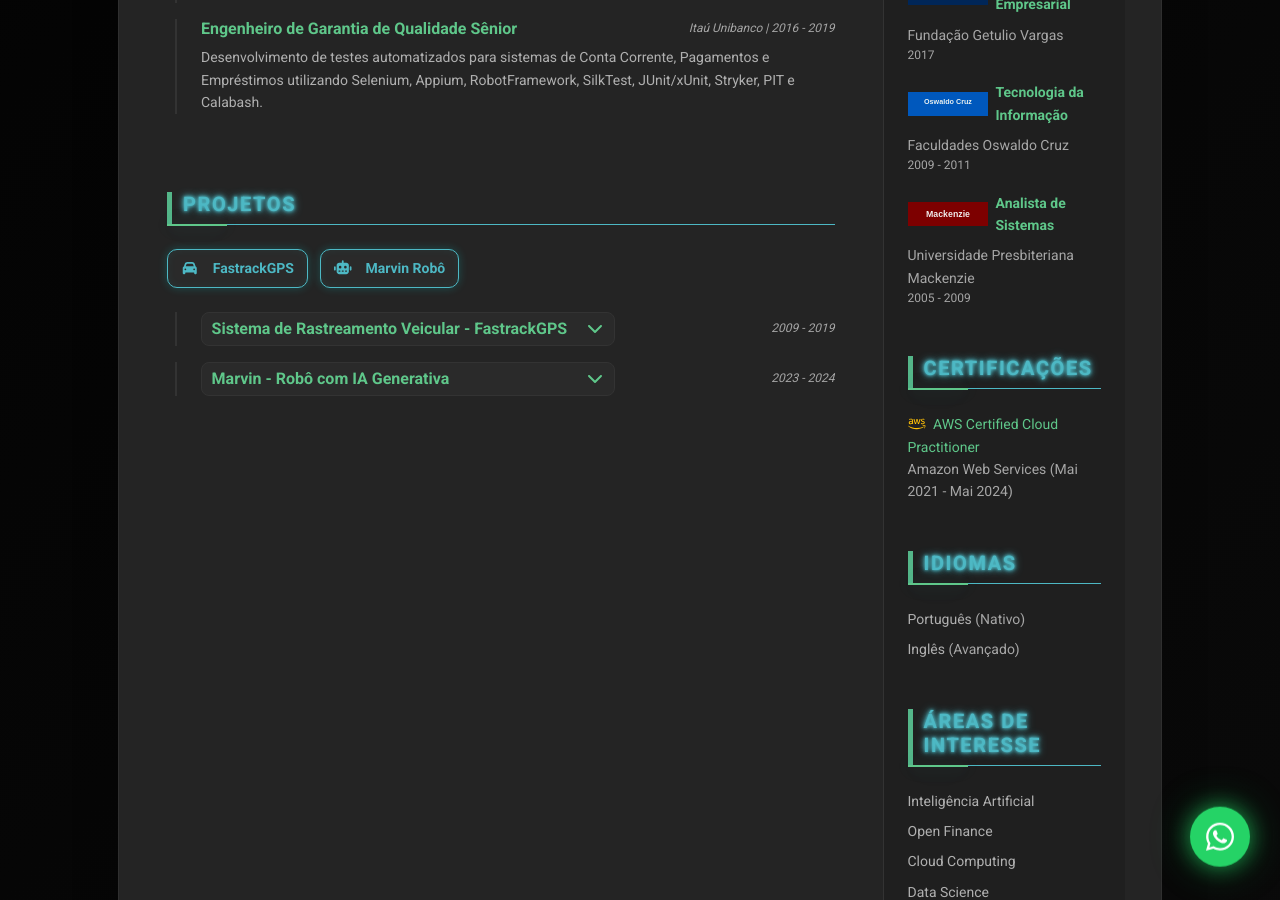
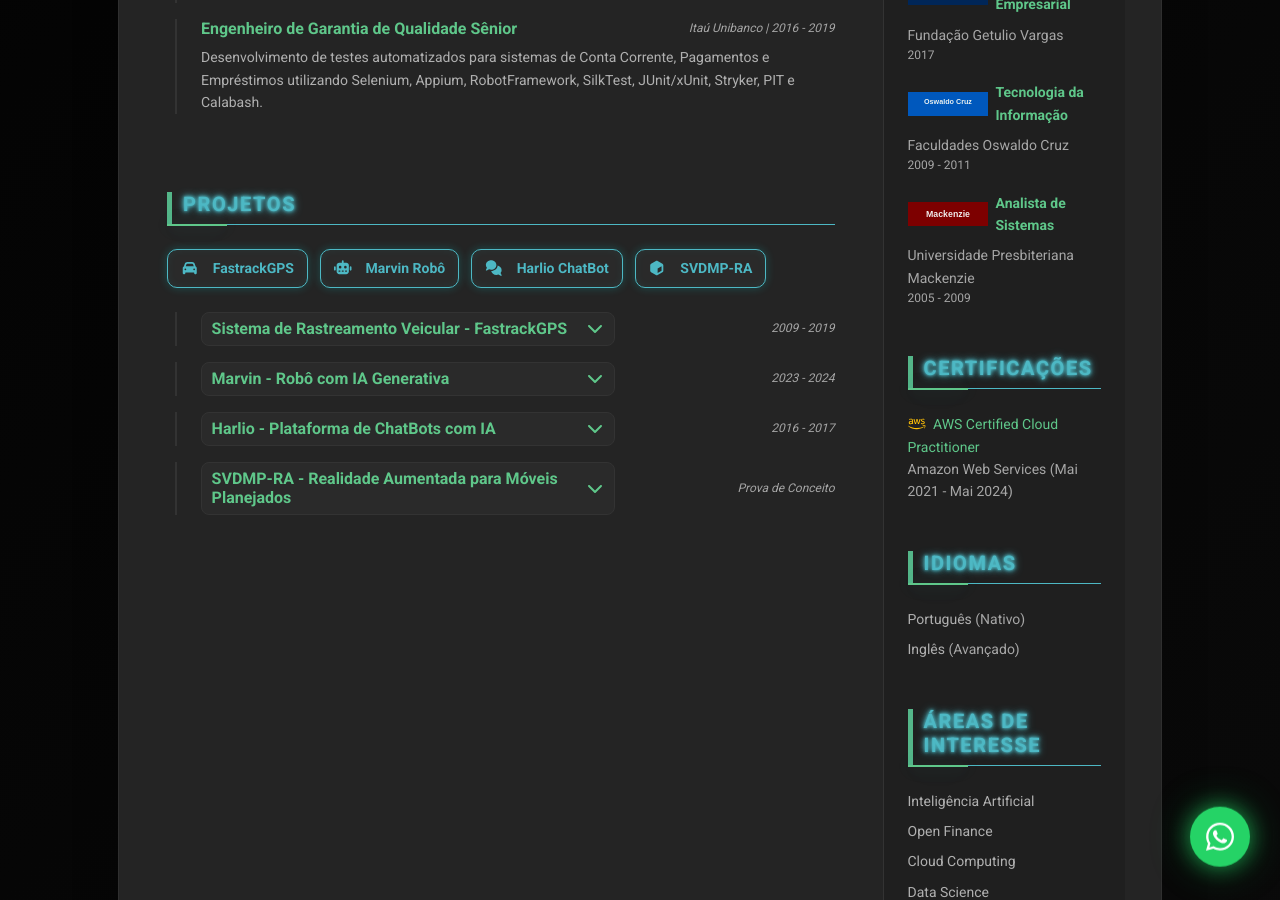
Before and after one commit to marvinmvns/cv2, a Jekyll site: the page index.html, which Jekyll copies as it is, in a window 1280 px wide and 900 px high, scrolled down 1479 px. Built offline with Jekyll 4.4.1, drawn with Linux system fonts in a browser that asks for light colours; nearby versions of some CDN libraries; library files that are not in the unit come from our copies.

Commit message:
feat: add Harlio ChatBot and SVDMP-RA projects
- Add Harlio ChatBot project (2016-2017)
  - Platform for creating AI-powered virtual assistants
  - Multi-platform integration (Slack, Messenger, Telegram, Web)
  - NLP and Machine Learning capabilities
  - Global clients including Time Warner
  - Link to Behance portfolio

- Add SVDMP-RA project (Augmented Reality for Furniture)
  - AR system for visualizing planned furniture in real environments
  - 3D modeling and surface detection
  - Real-time object manipulation
  - Mobile-optimized application
  - YouTube demo video and GitHub repository links

- Add quick action buttons for both new projects
- Both projects use expandable/collapsible interface

🤖 Generated with [Claude Code](https://claude.com/claude-code)

Co-Authored-By: Claude <noreply@anthropic.com>

```diff
--- a/index.html
+++ b/index.html
@@ -173,6 +173,14 @@
                             <i class="fas fa-robot me-2" aria-hidden="true"></i>
                             <span class="visually-hidden">Abrir detalhes do projeto </span>Marvin Robô
                         </button>
+                        <button type="button" data-open-project="project-harlio">
+                            <i class="fas fa-comments me-2" aria-hidden="true"></i>
+                            <span class="visually-hidden">Abrir detalhes do projeto </span>Harlio ChatBot
+                        </button>
+                        <button type="button" data-open-project="project-svdmpra">
+                            <i class="fas fa-cube me-2" aria-hidden="true"></i>
+                            <span class="visually-hidden">Abrir detalhes do projeto </span>SVDMP-RA
+                        </button>
                     </div>
 
 									<div class="item mb-3 project-card">
@@ -241,6 +249,69 @@
 										<div class="video-container">
 																<iframe width="560" height="315" src="https://www.youtube.com/embed/th6H-Qm_IjI" title="YouTube video player" frameborder="0" allow="accelerometer; autoplay; clipboard-write; encrypted-media; gyroscope; picture-in-picture" allowfullscreen></iframe>
 															</div>
+										</div>
+									</div>
+								</div><!--//item-->
+
+									<div class="item mb-3 project-card">
+										<div class="item-heading row align-items-center mb-2">
+											<h4 class="item-title col-12 col-md-8 col-lg-8 mb-2 mb-md-0">
+												<button aria-expanded="false" aria-controls="project-harlio">
+													Harlio - Plataforma de ChatBots com IA
+													<span class="project-caret" aria-hidden="true"><i class="fas fa-chevron-down"></i></span>
+												</button>
+											</h4>
+											<div class="item-meta col-12 col-md-4 col-lg-4 text-muted text-start text-md-end">2016 - 2017</div>
+										</div>
+										<div id="project-harlio" class="item-content project-details" hidden>
+										<div class="project-details-wrapper">
+										<p>Plataforma de criação e gerenciamento de assistentes virtuais inteligentes para múltiplas plataformas de mensageria. Como CTO da Harlio Bots, liderei o desenvolvimento de chatbots com Inteligência Artificial para clientes globais, incluindo a Time Warner. Sistema completo de NLU (Natural Language Understanding) e integração multi-plataforma.</p>
+										<ul class="resume-list">
+											<li><strong>Plataformas Integradas:</strong> Slack, Facebook Messenger, Telegram, Web Chat</li>
+											<li><strong>IA & NLP:</strong> Processamento de Linguagem Natural, Machine Learning para compreensão contextual</li>
+											<li><strong>Backend:</strong> Node.js com arquitetura escalável para múltiplos bots simultâneos</li>
+											<li><strong>APIs:</strong> Integração com APIs de terceiros (CRM, e-commerce, databases)</li>
+											<li><strong>Dashboard:</strong> Painel administrativo para configuração de fluxos conversacionais</li>
+											<li><strong>Analytics:</strong> Métricas de engajamento, taxa de resposta e satisfação do usuário</li>
+											<li><strong>Clientes:</strong> Time Warner e outras empresas globais</li>
+											<li><strong>Funcionalidades:</strong> Respostas automáticas, atendimento ao cliente, automação de processos</li>
+										</ul>
+										<p class="mt-3">
+											<a href="https://www.behance.net/gallery/75286441/HARLIO-ChatBot-Buddy" target="_blank" rel="noopener noreferrer" class="resume-link me-3"><i class="fas fa-palette me-1"></i>Behance Portfolio</a>
+										</p>
+										</div>
+									</div>
+								</div><!--//item-->
+
+									<div class="item mb-3 project-card">
+										<div class="item-heading row align-items-center mb-2">
+											<h4 class="item-title col-12 col-md-8 col-lg-8 mb-2 mb-md-0">
+												<button aria-expanded="false" aria-controls="project-svdmpra">
+													SVDMP-RA - Realidade Aumentada para Móveis Planejados
+													<span class="project-caret" aria-hidden="true"><i class="fas fa-chevron-down"></i></span>
+												</button>
+											</h4>
+											<div class="item-meta col-12 col-md-4 col-lg-4 text-muted text-start text-md-end">Prova de Conceito</div>
+										</div>
+										<div id="project-svdmpra" class="item-content project-details" hidden>
+										<div class="project-details-wrapper">
+										<p>Sistema de Venda de Móveis Planejados auxiliado por Realidade Aumentada. Prova de conceito que permite aos clientes visualizar móveis planejados em seus ambientes reais através de AR, facilitando a decisão de compra e reduzindo erros de planejamento. Tecnologia inovadora que combina modelagem 3D com detecção de superfícies em tempo real.</p>
+										<ul class="resume-list">
+											<li><strong>Realidade Aumentada:</strong> Visualização de móveis 3D em ambientes reais através da câmera</li>
+											<li><strong>Detecção de Superfícies:</strong> Reconhecimento automático de pisos e paredes para posicionamento preciso</li>
+											<li><strong>Modelagem 3D:</strong> Biblioteca de móveis planejados em alta qualidade</li>
+											<li><strong>Interatividade:</strong> Rotação, escala e movimentação de objetos em tempo real</li>
+											<li><strong>Personalização:</strong> Escolha de cores, texturas e configurações de móveis</li>
+											<li><strong>Mobile:</strong> Aplicação otimizada para smartphones e tablets</li>
+											<li><strong>Caso de Uso:</strong> Showrooms virtuais, vendas remotas, design de interiores</li>
+										</ul>
+										<div class="video-container">
+											<iframe width="560" height="315" src="https://www.youtube.com/embed/SvlAtqTVdFQ" title="YouTube video player - SVDMP-RA" frameborder="0" allow="accelerometer; autoplay; clipboard-write; encrypted-media; gyroscope; picture-in-picture" allowfullscreen></iframe>
+										</div>
+										<p class="mt-3">
+											<a href="https://github.com/marvinmvns/SVDMPRA" target="_blank" rel="noopener noreferrer" class="resume-link me-3"><i class="fab fa-github me-1"></i>Código fonte</a>
+											<a href="https://www.youtube.com/watch?v=SvlAtqTVdFQ" target="_blank" rel="noopener noreferrer" class="resume-link me-3"><i class="fas fa-video me-1"></i>Demonstração em vídeo</a>
+										</p>
 										</div>
 									</div>
 								</div><!--//item-->
```
